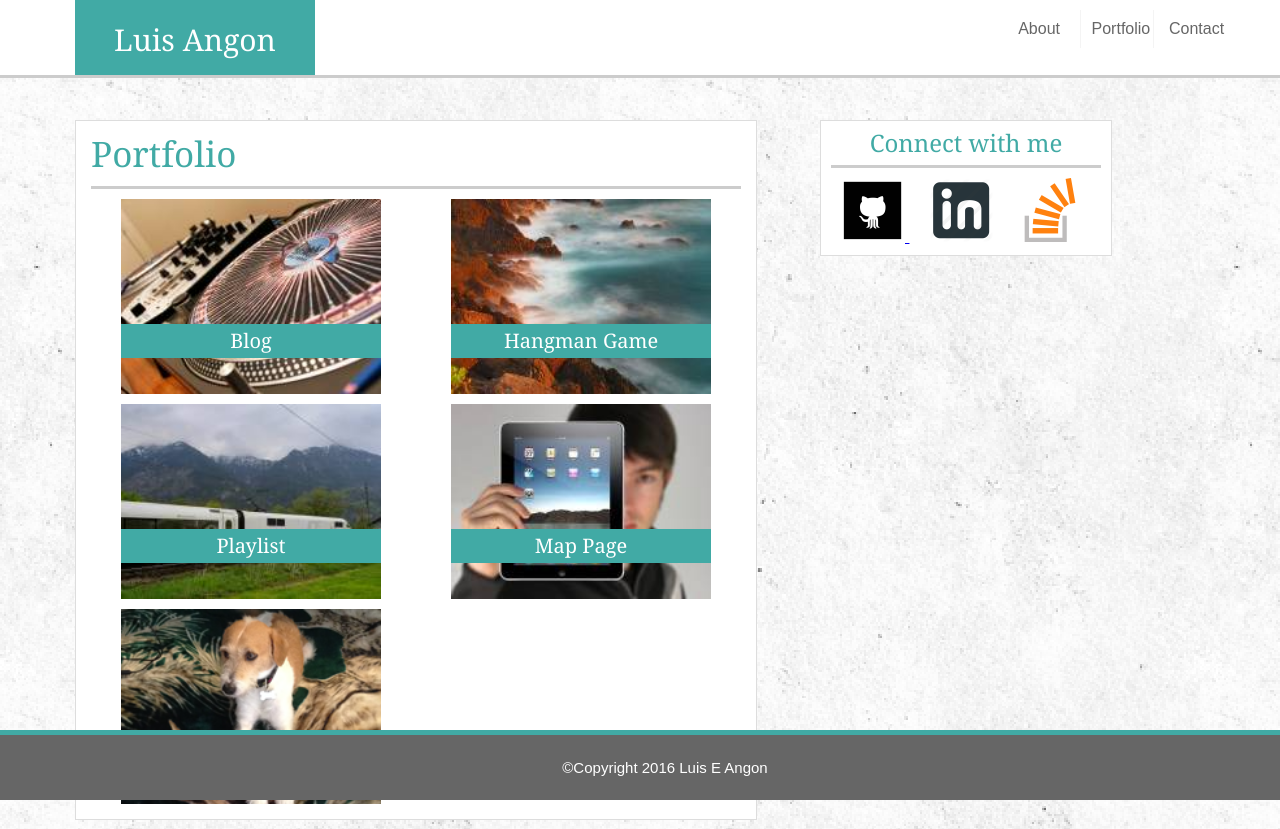
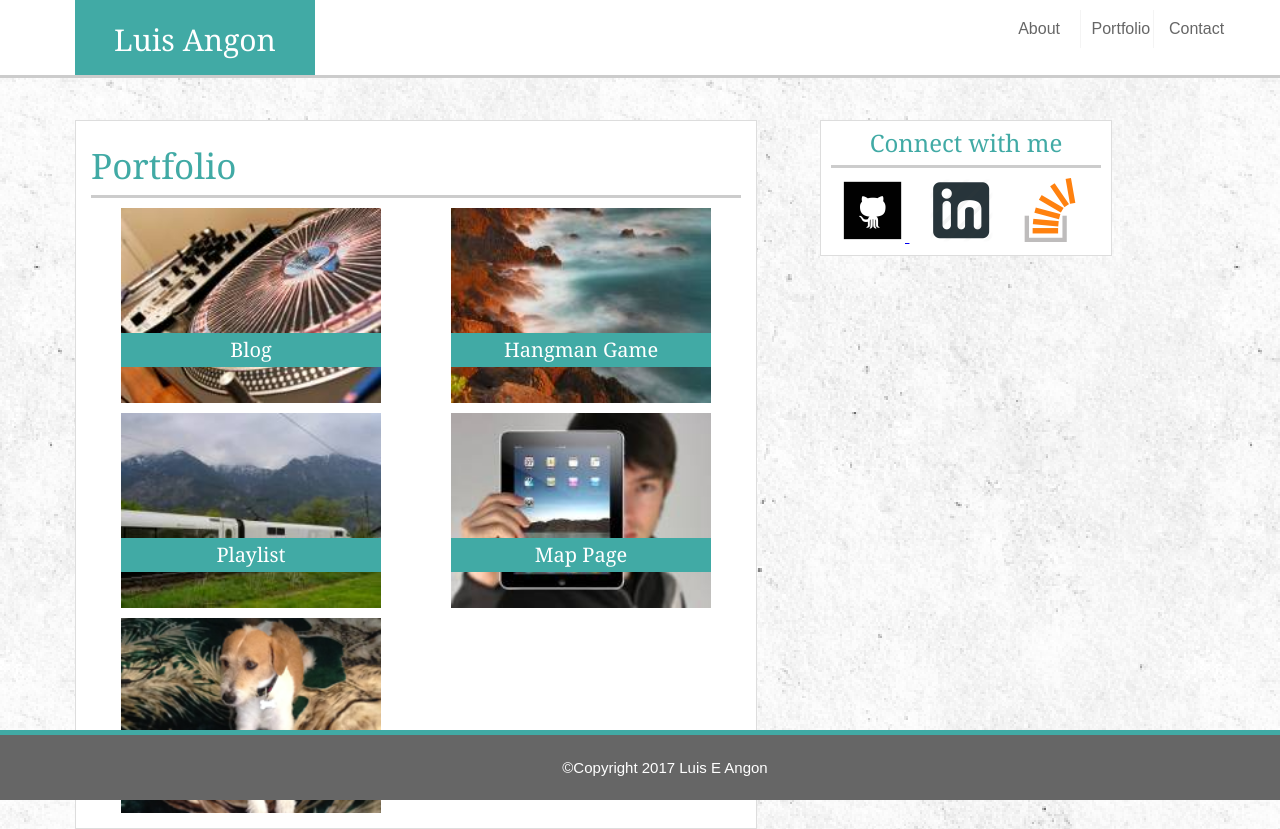
Before and after one commit to angonlu/Basic-Portfolio, a plain HTML site: page portfolio.html in a window 1280 px wide. Shown: the top 829 px of the page. Drawn offline with Linux system fonts and the light colour scheme.

Commit message:
really finished product

```diff
--- a/assets/css/style-portfolio.css
+++ b/assets/css/style-portfolio.css
@@ -1,3 +1,4 @@
+/*Css for content section*/
 #middle {
     width: 650px;
     background-color: white;
@@ -14,8 +15,9 @@
 #middle h2 {
 	font-family: 'Georgia', Times, Times New Roman, serif;
     color: #41AAA5;
-    padding-bottom: 15px;
     font-size: 35px;
+    margin-top: 12px;
+    margin-bottom: 12px;
 }
 #portfolio {
     border-top: 3px solid #CCCCCC;
--- a/portfolio.html
+++ b/portfolio.html
@@ -66,7 +66,7 @@
 	</div>
 
 	<footer id="footer">
-		<p>©Copyright 2016 Luis E Angon</p>
+		<p>©Copyright 2017 Luis E Angon</p>
 	</footer>
 </body>
 </html>
```
Also changed, not shown: assets/css/style-contact.css (+4 -3 lines), contact.html (+1 -1 lines), index.html (+3 -3 lines).
